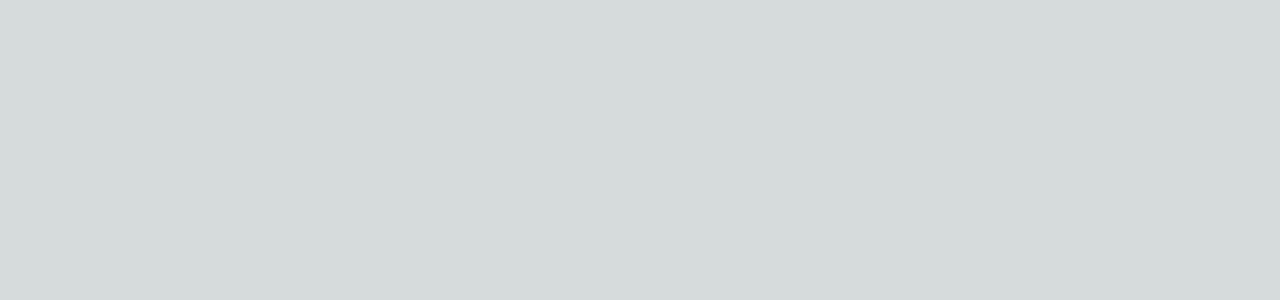
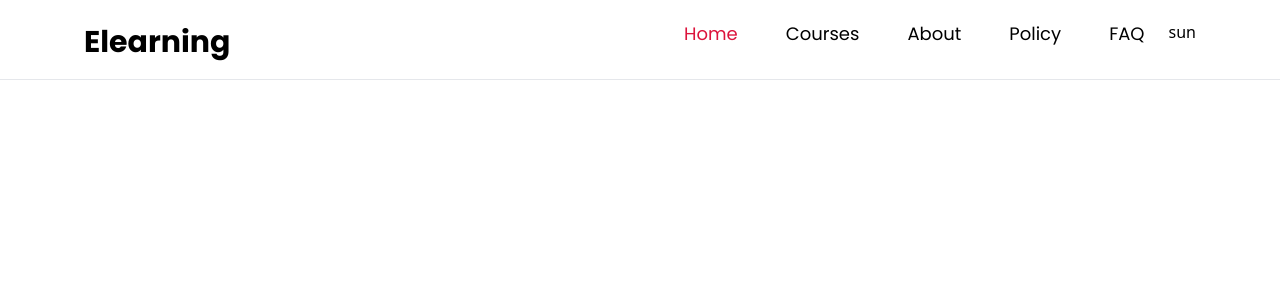
Before and after one commit to devhumayun/LMS-Frontend, a Next.js app: page / in a window 1280 px wide. Shown: the top 300 px of the page. Built offline with nearby package versions, Linux system fonts and the light colour scheme.

Commit message:
Wordking on Header

```diff
--- /dev/null
+++ b/app/components/Header.tsx
@@ -0,0 +1,81 @@
+"use client";
+import Link from "next/link";
+import React, { FC, useState } from "react";
+import { NaveItem } from "../utilis/NaveItem";
+import { ThemeSwitcher } from "../utilis/ThemeSwitcher";
+
+type Props = {
+  open: boolean;
+  setOpen: (open: boolean) => void;
+  activeItem: number;
+};
+
+export const Header: FC<Props> = ({ open, setOpen, activeItem }) => {
+  const [active, setActive] = useState(false);
+  const [openSideBar, setOpenSideBar] = useState(false);
+
+  if (typeof window !== "undefined") {
+    window.addEventListener("scroll", () => {
+      if (window.scrollY > 85) {
+        setActive(true);
+      } else {
+        setActive(false);
+      }
+    });
+  }
+
+  // Hide mobile menu
+  const handleClose = (e:any) => {
+    if(e.target.id === "screen"){
+      setOpenSideBar(false)
+    }
+  }
+  return (
+    <>
+      <div className="w-full relative">
+        <div
+          className={`${
+            active
+              ? "dark:bg-opacity-50 bg-white dark:bg-gradient-to-b dark:from-gray-900 dark:to-black fixed top-0 left-0 w-full h-[80px] z-[80] broder-b dark:border-[#fffff1c] shadow-xl transition duration-500"
+              : "w-full border-b dark:border-[#fffff1c] h-[80px] z-[80] dark:shahow"
+          }`}
+        >
+           <div className="w-[95% 800px:w-[90%] 800px:px-3 h-full m-auto py-3">
+            <div className="flex item-center justify-between w-full h-[80px] p-2">
+                <div>
+                    <Link className={`text-[30px] font-Poppins text-black dark:text-white font-bold`} href={"/"}> Elearning </Link>
+                </div>
+                <div className="flex item-center">
+                   <NaveItem
+                    activeItem={activeItem}
+                    isMobile={false}
+                   />
+                   <ThemeSwitcher />
+                   {/* Only for mobile */}
+                   <div className="800px:hidden">
+                   <span
+                     className="text-black dark:text-white cursor-pointer"
+                     onClick={() => setOpenSideBar(true)}
+                   >==</span>
+                   </div>
+                </div>
+            </div>
+          </div>
+          {
+            openSideBar && (
+              <div className="w-full fixed h-screen top-0 left-0 z-[9999] dark:bg-[unset] bg-[#00000024]
+              "
+              id="screen"
+              onClick={handleClose}
+              >
+                <div className="w-[70%] fixed top-0 right-0 z-[9999] h-screen bg-white dark:bg-slate-900 dark:bg-opacity-90">
+                  <NaveItem activeItem={activeItem} isMobile={true} />
+                </div>
+              </div>
+            )
+          }
+        </div>
+      </div>
+    </>
+  );
+};
--- a/app/globals.css
+++ b/app/globals.css
@@ -18,10 +18,30 @@
 
 body {
   color: rgb(var(--foreground-rgb));
-  background: linear-gradient(
-      to bottom,
-      transparent,
-      rgb(var(--background-end-rgb))
-    )
-    rgb(var(--background-start-rgb));
+
+  .hero_animation {
+    background-image: linear-gradient(147.92deg, hsla(239, 76%, 53%, 0.456) 10.41%, hsla(0, 0%, 100%, 0) 89.25%);
+    animation: changeBackgroundColor 8s infinite alternate;
+  }
+  @keyframes changeBackgroundColor {
+    0%, 100% {
+      opacity: 1;
+    }
+    16.67% {
+      opacity: 0.9;
+    }
+    33.33% {
+      opacity: 0.8;
+    }
+    50% {
+      opacity: 0.6;
+    }
+    66.67% {
+      opacity: 0.5;
+    }
+    83.33% {
+      opacity: 0.4;
+    }
+  }
+
 }
--- a/app/layout.tsx
+++ b/app/layout.tsx
@@ -1,22 +1,33 @@
-import './globals.css'
-import type { Metadata } from 'next'
-import { Inter } from 'next/font/google'
+"use client"
+import "./globals.css";
+import type { Metadata } from "next";
+import { ThemeProvider } from "next-themes";
+import { Poppins, Josefin_Sans } from "next/font/google";
 
-const inter = Inter({ subsets: ['latin'] })
+const poppins = Poppins({
+  subsets: ["latin"],
+  weight: ["400", "500", "600", "700"],
+  variable: "--font-Poppins",
+});
 
-export const metadata: Metadata = {
-  title: 'Create Next App',
-  description: 'Generated by create next app',
-}
+const josefin = Josefin_Sans({
+  subsets: ["latin"],
+  weight: ["400", "500", "600", "700"],
+  variable: "--font-Josefin",
+});
 
 export default function RootLayout({
   children,
 }: {
-  children: React.ReactNode
+  children: React.ReactNode;
 }) {
   return (
     <html lang="en">
-      <body className={inter.className}>{children}</body>
+      <body className={`${poppins.variable} ${josefin.variable} !bg-white bg-no-repeat dark:bg-gradient-to-b dark:to-black duration:300 dark:from-gray-900`}>
+        <ThemeProvider attribute="class" defaultTheme="system" enableSystem>
+        {children}
+        </ThemeProvider>
+      </body>
     </html>
-  )
+  );
 }
--- a/app/page.tsx
+++ b/app/page.tsx
@@ -1,10 +1,14 @@
 "use client"
 import React, {FC, useState} from 'react'
 import Heading from './utilis/Heading'
+import { Header } from './components/Header'
+
 
 interface Props {}
 
 const Page:FC<Props> = (props) => {
+  const [ open, setOpen ] = useState(false)
+  const [ activeItem, setActiveItem ] = useState(0)
   return (
     <>
       <Heading
@@ -12,6 +16,11 @@ const Page:FC<Props> = (props) => {
         description='ELearning is a learning Online platform'
         keywords='JavaScript, MERN, React, Wordpress'
       />
+      <Header
+        open = {open}
+        setOpen={setOpen}
+        activeItem={activeItem}
+      />
     </>
   )
 }
--- /dev/null
+++ b/app/utilis/NaveItem.tsx
@@ -0,0 +1,71 @@
+import Link from "next/link";
+import React, { FC } from "react";
+
+type Props = {
+  activeItem: number;
+  isMobile: boolean;
+};
+
+export const navItemsData = [
+  {
+    name: "Home",
+    url: "/",
+  },
+  {
+    name: "Courses",
+    url: "/courses",
+  },
+  {
+    name: "About",
+    url: "/about",
+  },
+  {
+    name: "Policy",
+    url: "/policy",
+  },
+  {
+    name: "FAQ",
+    url: "/faq",
+  },
+];
+
+export const NaveItem: FC<Props> = ({ activeItem, isMobile }) => {
+  return (
+    <>
+      <div className="hidden 800px:flex">
+        {navItemsData &&
+          navItemsData.map((data, index) => (
+            <Link href={`${data.url}`} key={index} passHref>
+              <span
+                className={`${
+                  activeItem === index
+                    ? "dark:text-[#37a39a] text-[crimson]"
+                    : "dark:text-white text-black"
+                } text-[18px] px-6 font-Poppins font-[400]`}
+              >
+                {data.name}
+              </span>
+            </Link>
+          ))}
+      </div>
+      {isMobile && (
+        <div className="800px:hidden mt-5">
+          {navItemsData &&
+            navItemsData.map((data, index) => (
+              <Link href="/" passHref key={index}>
+                <span
+                  className={`${
+                    activeItem === index
+                      ? "dark:text-[#37a39a] text-[crimson]"
+                      : "dark:text-white text-black"
+                  } block text-[18px] px-6 py-3 font-Poppins font-[400]`}
+                >
+                  {data.name}
+                </span>
+              </Link>
+            ))}
+        </div>
+      )}
+    </>
+  );
+};
--- /dev/null
+++ b/app/utilis/Theme-Provider.tsx
@@ -0,0 +1,8 @@
+"use client"
+import * as React from 'react'
+import {ThemeProvider as NextThemesProvider} from 'next-themes'
+import type {ThemeProviderProps} from 'next-themes/dist/types'
+
+export const ThemeProvider = ({children, ...props}: ThemeProviderProps) => {
+    return <NextThemesProvider {...props}>{children}</NextThemesProvider>
+}
--- /dev/null
+++ b/app/utilis/ThemeSwitcher.tsx
@@ -0,0 +1,30 @@
+"use client"
+import React, {FC, useState, useEffect} from 'react'
+import { useTheme } from 'next-themes'
+
+export const ThemeSwitcher = () => {
+    const [mon, setMon] = useState(false)
+    const { theme, setTheme } = useTheme();
+
+    useEffect(() => setMon(true), [])
+    if(!mon){
+        return null
+    }
+    return(
+        <div>
+            {
+                theme === "light" ? (
+                    <span
+                     className="cursor-pointer text-black dark:text-white"
+                     onClick={() => setTheme("dark")}
+                    >moon</span>
+                ) : (
+                    <span
+                    className="cursor-pointer dark:text-light "
+                     onClick={() => setTheme("light")}
+                    >sun</span>
+                )
+            }
+        </div>
+    )
+}
```
